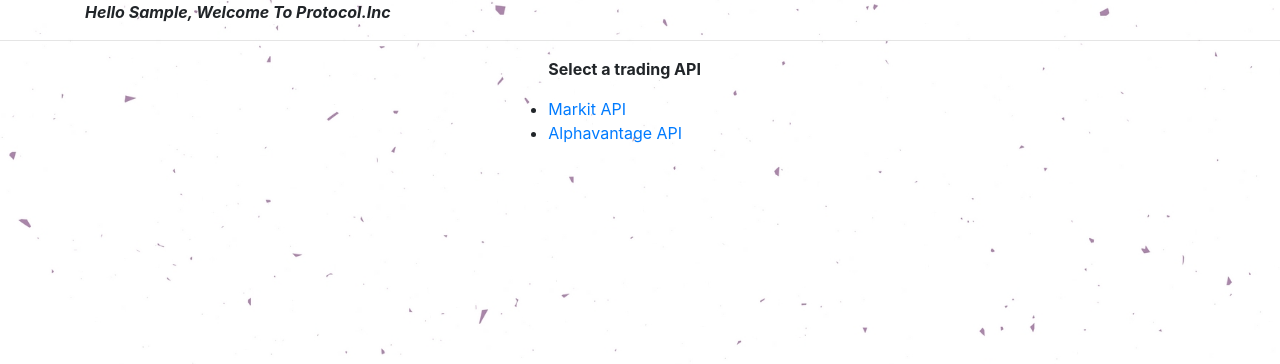
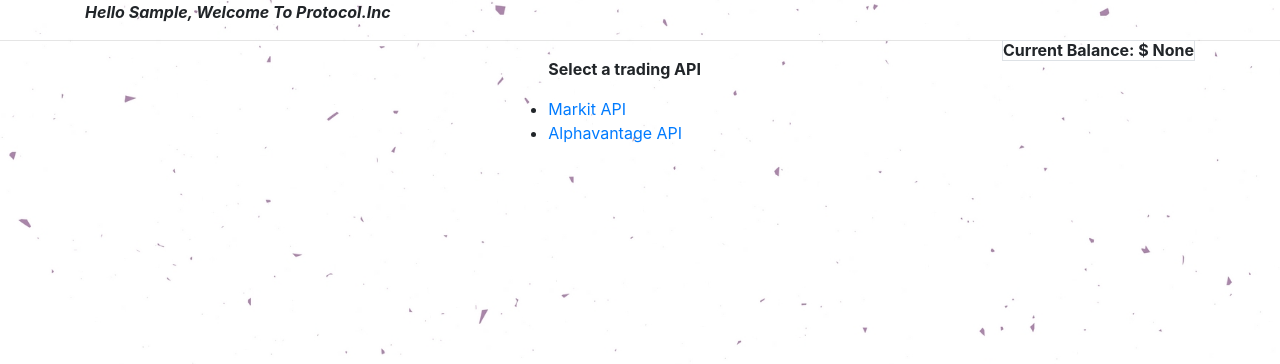
Before and after one commit to tommyriordan/Byte_Academy_Projects, a Flask app: page /dashboard in a window 1280 px wide. Shown: the part 56-420 px from the top of the page. Run offline with Flask 2, Linux system fonts and the light colour scheme; the visitor is signed in with stand-in values (Sample User, id 1); data comes from the database, SQL or seed files in the repository; some libraries are stand-ins or nearby versions.

Commit message:
refactoring

```diff
--- a/group_project/app.py
+++ b/group_project/app.py
@@ -186,7 +186,8 @@
 @app.route("/dashboard")
 @is_logged_in
 def dashboard():
-    return render_template("dashboard.html")
+    u_balance = User.query.filter_by(username=session['username']).first().balance
+    return render_template("dashboard.html",u_balance=u_balance)
 
 
 @app.route("/markit")
@@ -238,10 +239,11 @@
 @is_logged_in
 def portfolio():
     id = User.query.filter_by(username=session['username']).first().id
+    u_balance = User.query.filter_by(username=session['username']).first().balance
     transaction = Transaction.query.filter_by(t_id=id).all()
     av_transaction = av_Transaction.query.filter_by(t_id=id).all()
 
-    return render_template('portfolio.html',transaction=transaction, av_transaction=av_transaction)
+    return render_template('portfolio.html',transaction=transaction, av_transaction=av_transaction, u_balance=u_balance)
 
 
 
@@ -431,6 +433,7 @@
 
             quantity = request.form['quantity']
             total = (price*int(quantity))
+            total = round(total, 2)
 
             id = User.query.filter_by(username=session['username']).first().id
             transaction = av_Transaction.query.filter_by(t_id=id, c_symbol=request.form['symbol']).first()
@@ -514,6 +517,7 @@
             quantity = (request.form['quantity'])
             quantity = request.form['quantity']
             total = (price*int(quantity))
+            total = round(total, 2)
 
             id = User.query.filter_by(username=session['username']).first().id
             transaction = av_Transaction.query.filter_by(t_id=id, c_symbol=request.form['symbol']).first()
--- a/group_project/templates/dashboard.html
+++ b/group_project/templates/dashboard.html
@@ -4,6 +4,10 @@
 <div class="container">
     <p class="font-weight-bold text-capitalize font-italic">Hello {{session.username}}, welcome to protocol.Inc</p>
 </div>
+<div class="container">
+    <h6 class="font-weight-bold border">Current Balance: $ {{u_balance}} <style> h6,small {float :right;} </style></h6>
+</div>
+
 <hr>
     <p class="font-weight-bold col-2 offset-5">Select a trading API</p>
         <ul class="col-2 offset-5">
--- a/group_project/templates/portfolio.html
+++ b/group_project/templates/portfolio.html
@@ -2,8 +2,12 @@
 
 {% block body %}
     <div class="container">
-    <p class="font-weight-bold text-capitalize font-italic">Hello {{session.username}}, this is your portfolio.</p>
+        <p class="font-weight-bold text-capitalize font-italic">Hello {{session.username}}, this is your portfolio.</p>
     </div>
+    <div class="container">
+        <h6 class="font-weight-bold border">Current Balance: $ {{u_balance}} <style> h6,small {float :right;} </style></h6>
+    </div>
+
     <hr>
 
     <div class="container">
```
